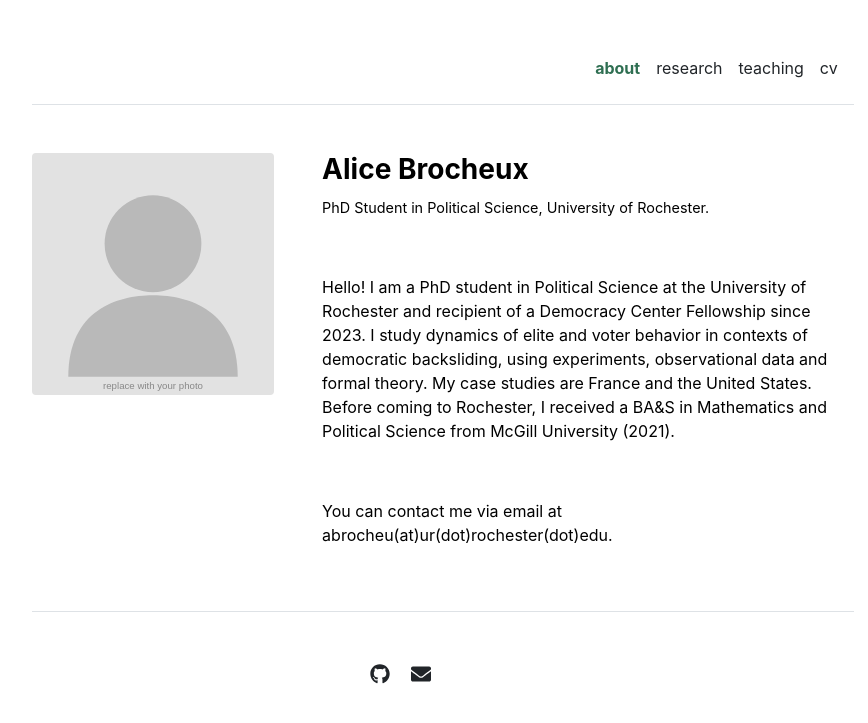
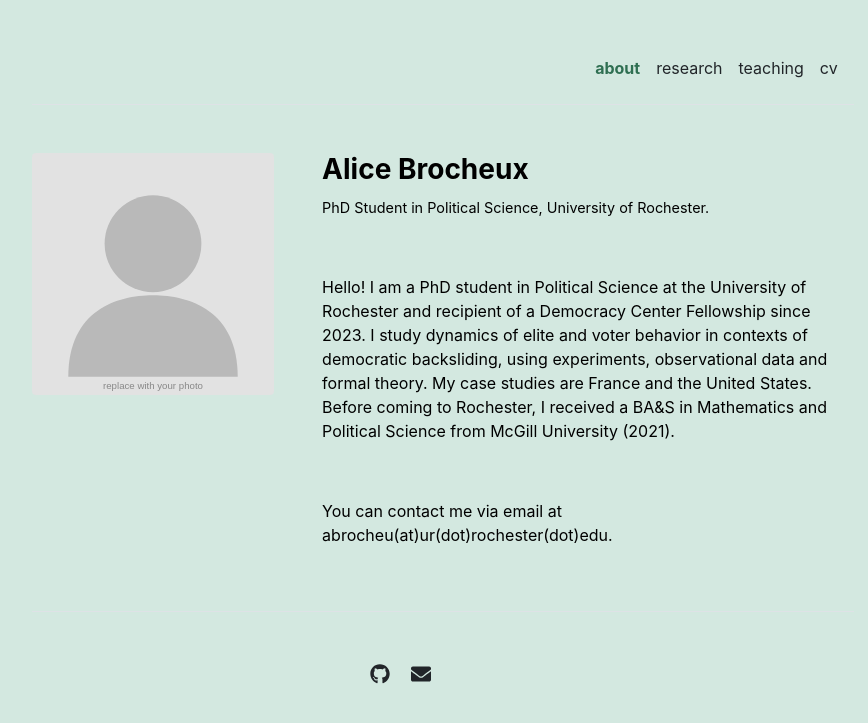
Before and after one commit to AliceBrocheux/alicebrocheux.github.io, a Jekyll site: the page built from index.md, in a window 1280 px wide. Shown: the top 723 px of the page, without its empty margins (197-1065 px from the left). Built offline with Jekyll 4.4.1, drawn with Linux system fonts in a browser that asks for light colours.

Commit message:
Update main.css

```diff
--- a/assets/css/main.css
+++ b/assets/css/main.css
@@ -1,5 +1,5 @@
 body {
-  background: ##d3e8e0;
+  background: #d3e8e0;
   color: #000000;
   font-family: -apple-system, BlinkMacSystemFont, "Segoe UI", Helvetica, Arial, sans-serif, "Apple Color Emoji", "Segoe UI Emoji", "Segoe UI Symbol";
 }
```
